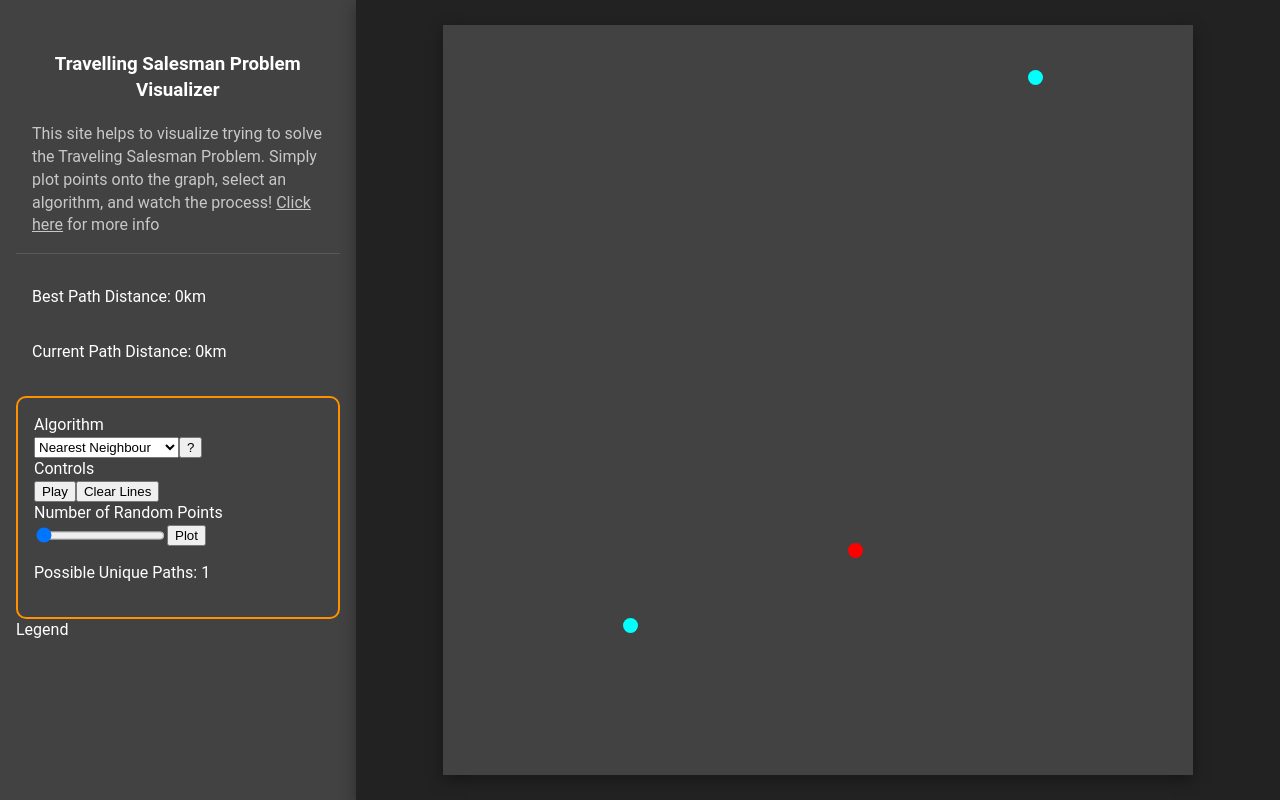
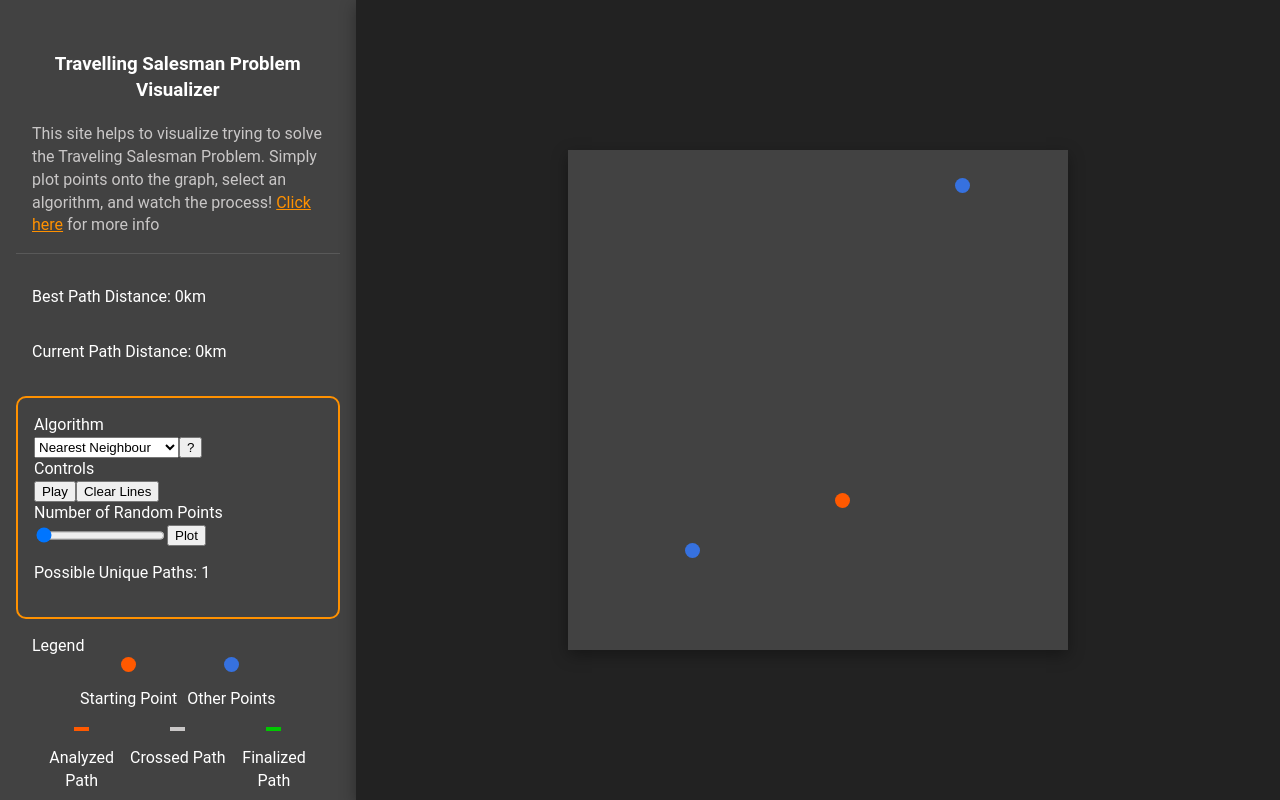
Before and after one commit to jateen67/tsp, a React (Vite) app: page / in a window 1280 px wide. Built offline with nearby package versions, Linux system fonts and the light colour scheme.

Commit message:
legend done

```diff
--- a/src/App.css
+++ b/src/App.css
@@ -13,8 +13,8 @@
 
 .coordinate-container {
   position: relative;
-  height: 750px;
-  width: 750px;
+  height: 500px;
+  width: 500px;
   margin: 0 auto;
   top: 50%;
   transform: translate(0, -50%);
@@ -29,26 +29,28 @@
   width: 35%;
   background-color: #424242;
   padding: 16px;
+  overflow-y: scroll;
 }
 
 .coordinate {
   height: 15px;
   width: 15px;
-  background-color: aqua;
+  background-color: rgb(54, 113, 223);
   border-radius: 50%;
   margin-left: -7.5px;
   margin-top: -7.5px;
 }
 
 .coordinate:first-child {
-  background-color: red;
+  background-color: rgb(255, 89, 0);
 }
 
 .line {
   position: absolute;
-  border-bottom: 3px solid transparent;
+  border-bottom: 4px solid transparent;
   width: 4%;
   transform-origin: left;
+  z-index: -1;
 }
 
 .line-break {
@@ -71,6 +73,10 @@
 
 .intro-description {
   color: #c9c7c7;
+}
+
+.click-here {
+  color: rgb(255, 145, 0);
 }
 
 .stats-info-container {
@@ -121,3 +127,67 @@
   display: flex;
   flex-direction: row;
 }
+
+.legend-container {
+  display: flex;
+  flex-direction: column;
+  padding: 16px;
+}
+
+.legend-item {
+  flex-direction: row;
+  align-items: center;
+}
+
+.legend-red-point {
+  height: 15px;
+  width: 15px;
+  background-color: rgb(255, 89, 0);
+  border-radius: 50%;
+  margin: 0 auto;
+}
+
+.legend-blue-point {
+  height: 15px;
+  width: 15px;
+  background-color: rgb(54, 113, 223);
+  border-radius: 50%;
+  margin: 0 auto;
+}
+
+.legend-orange-line {
+  border-bottom: 4px solid rgb(255, 89, 0);
+  width: 15px;
+  margin: 0 auto;
+}
+
+.legend-grey-line {
+  border-bottom: 4px solid rgb(201, 199, 199);
+  width: 15px;
+  margin: 0 auto;
+}
+
+.legend-green-line {
+  border-bottom: 4px solid rgb(0, 200, 0);
+  width: 15px;
+  margin: 0 auto;
+}
+
+.points-legend-container {
+  display: flex;
+  flex-direction: row;
+  justify-content: center;
+  gap: 10px;
+}
+
+.lines-legend-container {
+  display: flex;
+  justify-content: center;
+  flex-wrap: wrap;
+}
+
+.line-item {
+  text-align: center;
+  box-sizing: border-box;
+  width: 33%;
+}
--- a/src/components/TSPVisualizer.tsx
+++ b/src/components/TSPVisualizer.tsx
@@ -45,7 +45,7 @@ export default function TSPVisualizer() {
           if (x2 >= x1) {
             angle += 180;
           }
-          lines[compare[0][2]].style.backgroundColor = "rgb(255, 145, 0)";
+          lines[compare[0][2]].style.backgroundColor = "rgb(255, 89, 0)";
           lines[compare[0][2]].style.width = `${distance}%`;
           lines[compare[0][2]].style.transform = `rotate(${angle}deg)`;
         }
@@ -82,7 +82,7 @@ export default function TSPVisualizer() {
             if (x2 >= x1) {
               angle += 180;
             }
-            lines[finalPath[i][2]].style.backgroundColor = "rgb(201, 199, 199)";
+            lines[finalPath[i][2]].style.backgroundColor = "rgb(0, 200, 0)";
             lines[finalPath[i][2]].style.width = `${distance}%`;
             lines[finalPath[i][2]].style.transform = `rotate(${angle}deg)`;
           }
@@ -146,7 +146,7 @@ export default function TSPVisualizer() {
             if (x2 >= x1) {
               angle += 180;
             }
-            lines[finalPath[i][2]].style.backgroundColor = "rgb(201, 199, 199)";
+            lines[finalPath[i][2]].style.backgroundColor = "rgb(0, 200, 0)";
             lines[finalPath[i][2]].style.width = `${distance}%`;
             lines[finalPath[i][2]].style.transform = `rotate(${angle}deg)`;
           }
@@ -194,7 +194,7 @@ export default function TSPVisualizer() {
             if (x2 >= x1) {
               angle += 180;
             }
-            lines[compare[i][2]].style.backgroundColor = "rgb(255, 145, 0)";
+            lines[compare[i][2]].style.backgroundColor = "rgb(255, 89, 0)";
             lines[compare[i][2]].style.width = `${distance}%`;
             lines[compare[i][2]].style.transform = `rotate(${angle}deg)`;
           }
@@ -216,7 +216,7 @@ export default function TSPVisualizer() {
             if (x2 >= x1) {
               angle += 180;
             }
-            lines[finalPath[i][2]].style.backgroundColor = "rgb(201, 199, 199)";
+            lines[finalPath[i][2]].style.backgroundColor = "rgb(0, 200, 0)";
             lines[finalPath[i][2]].style.width = `${distance}%`;
             lines[finalPath[i][2]].style.transform = `rotate(${angle}deg)`;
           }
@@ -276,7 +276,7 @@ export default function TSPVisualizer() {
           if (x2 >= x1) {
             angle += 180;
           }
-          lines[compare[0][2]].style.backgroundColor = "rgb(255, 145, 0)";
+          lines[compare[0][2]].style.backgroundColor = "rgb(255, 89, 0)";
           lines[compare[0][2]].style.width = `${distance}%`;
           lines[compare[0][2]].style.transform = `rotate(${angle}deg)`;
         }
@@ -297,7 +297,7 @@ export default function TSPVisualizer() {
             if (x2 >= x1) {
               angle += 180;
             }
-            lines[finalPath[i][2]].style.backgroundColor = "rgb(201, 199, 199)";
+            lines[finalPath[i][2]].style.backgroundColor = "rgb(0, 200, 0)";
             lines[finalPath[i][2]].style.width = `${distance}%`;
             lines[finalPath[i][2]].style.transform = `rotate(${angle}deg)`;
           }
@@ -406,6 +406,7 @@ export default function TSPVisualizer() {
             Problem. Simply plot points onto the graph, select an algorithm, and
             watch the process!{" "}
             <a
+              className="click-here"
               onClick={() => {
                 setOpenInfoModal(true);
               }}
@@ -473,6 +474,30 @@ export default function TSPVisualizer() {
         </div>
         <div className="legend-container">
           <div className="legend-label">Legend</div>
+          <div className="points-legend-container">
+            <div className="legend-item legend-red-point-container">
+              <div className="legend-red-point"></div>
+              <p>Starting Point</p>
+            </div>
+            <div className="legend-item legend-blue-point-container">
+              <div className="legend-blue-point"></div>
+              <p>Other Points</p>
+            </div>
+          </div>
+          <div className="lines-legend-container">
+            <div className="line-item legend-item legend-orange-line-container">
+              <div className="legend-orange-line"></div>
+              <p>Analyzed Path</p>
+            </div>
+            <div className="line-item legend-item legend-grey-line-container">
+              <div className="legend-grey-line"></div>
+              <p>Crossed Path</p>
+            </div>
+            <div className="line-item legend-item legend-green-line-container">
+              <div className="legend-green-line"></div>
+              <p>Finalized Path</p>
+            </div>
+          </div>
         </div>
       </div>
       <div className="main-container">
--- a/src/components/modals/modal.css
+++ b/src/components/modals/modal.css
@@ -77,5 +77,5 @@ a {
 }
 
 .link {
-  color: skyblue;
+  color: rgb(255, 145, 0);
 }
```
